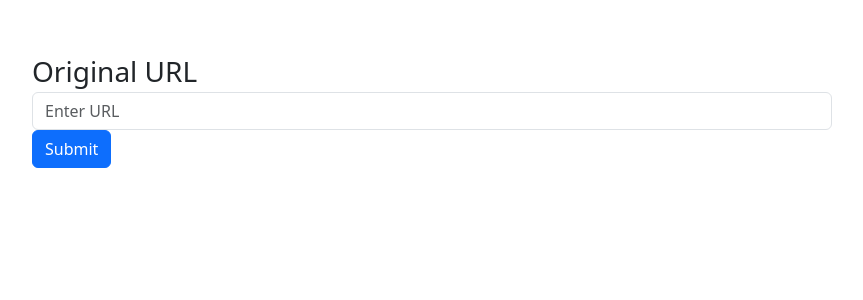
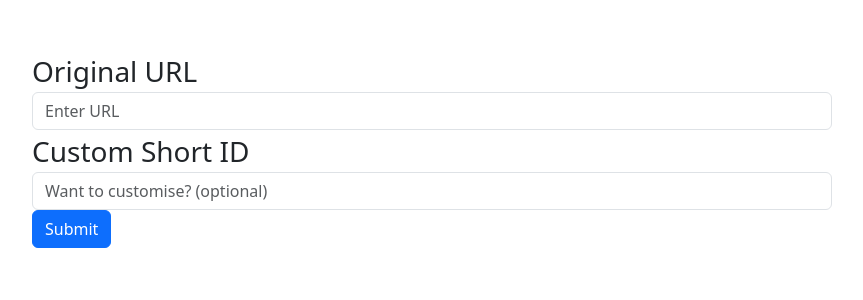
Before and after one commit to colot025/url-shortener, a Flask app: page / in a window 1280 px wide. Shown: the top 300 px of the page, without its empty margins (18-881 px from the left). Run offline with Flask 3, Linux system fonts and the light colour scheme.

Commit message:
added the custom id feature

```diff
--- a/url_shortener/routes.py
+++ b/url_shortener/routes.py
@@ -24,6 +24,8 @@ def redirect_to_url(short_url):
 @shortener.route('/create_link', methods=['POST'])
 def create_link():
     original_url = request.form['original_url']
+    custom_id = request.form['custom_id']
+
     if not original_url:
         flash("Original URL cannot be empty.", "error")
         return redirect('/')
@@ -31,7 +33,15 @@ def create_link():
         flash("Invalid URL", "error")
         return redirect('/')
 
-    link = Link(original_url=original_url)
+    if custom_id:
+        if Link.query.filter_by(short_url=custom_id).first():
+            flash("Custom ID is already in use. Please choose another.", "error")
+            return redirect('/')
+        short_url = custom_id
+    else:
+        short_url = None
+
+    link = Link(original_url=original_url, short_url=short_url)
 
     db.session.add(link)
     db.session.commit()
--- a/url_shortener/templates/index.html
+++ b/url_shortener/templates/index.html
@@ -1,4 +1,5 @@
 <link href="https://cdn.jsdelivr.net/npm/bootstrap@5.3.6/dist/css/bootstrap.min.css" rel="stylesheet" integrity="sha384-4Q6Gf2aSP4eDXB8Miphtr37CMZZQ5oXLH2yaXMJ2w8e2ZtHTl7GptT4jmndRuHDT" crossorigin="anonymous">
+
 <form method="POST" action="{{ url_for('shortener.create_link')}}" style="max-width: 800px; margin: 50px;">
 <div class="form-group">
     <label for="original-url" style="font-size: 28px;">
@@ -6,6 +7,12 @@
     </label>
     <input type="text" class="form-control" placeholder="Enter URL" name="original_url" />
 </div>
+<div class="form-group">
+    <label for="custom-id" style="font-size: 28px;">
+        Custom Short ID
+    </label>
+    <input type="text" class="form-control" placeholder="Want to customise? (optional)" name="custom_id" />
+</div>
 <button type="submit" class="btn btn-primary">Submit</button>
 
 </form>
```
Also changed, not shown: url_shortener/models.py (+14 -7 lines).
